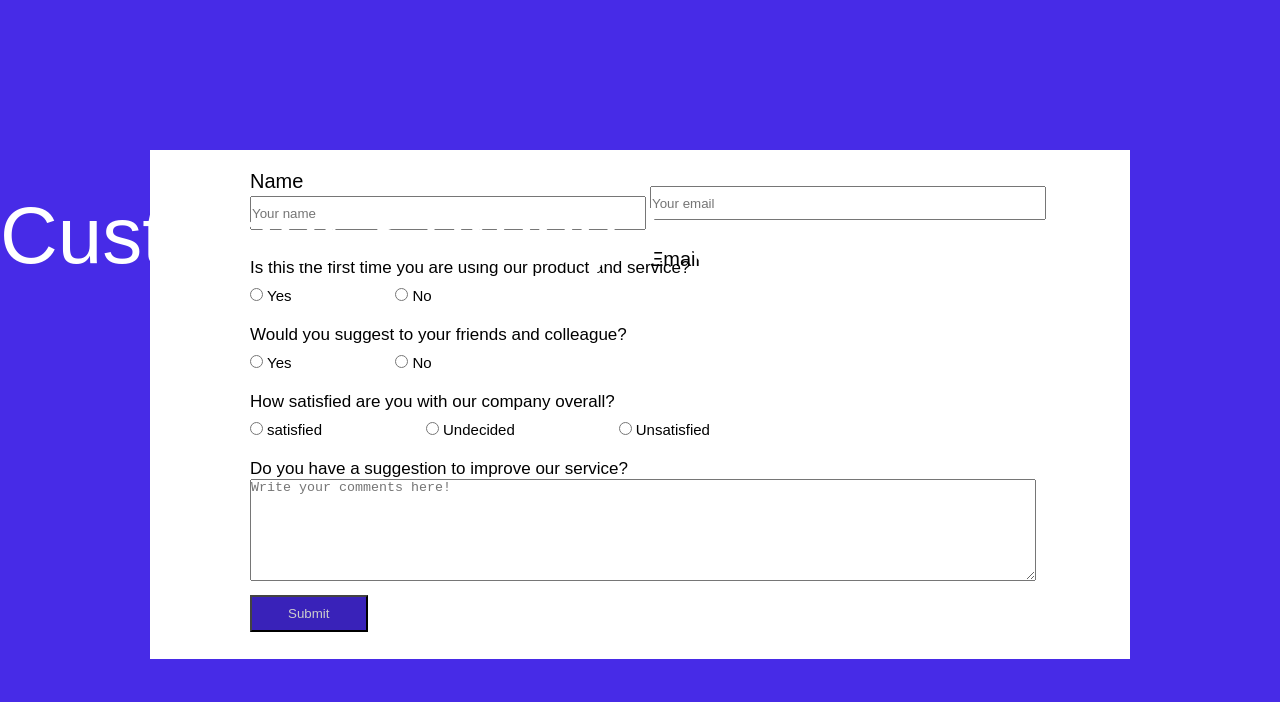
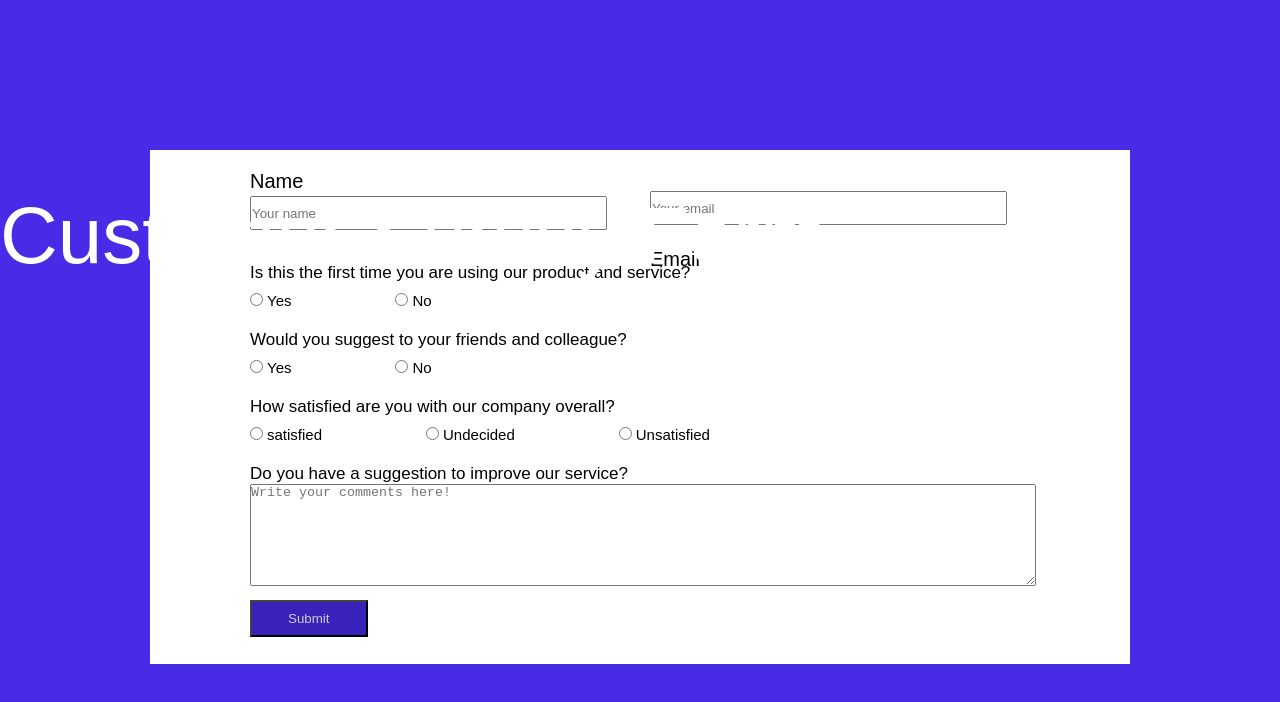
Before and after one commit to obinyan/survey-form, a plain HTML site: page index.html in a window 1280 px wide. Drawn offline with Linux system fonts and the light colour scheme.

Commit message:
d-update-20

```diff
--- a/index.css
+++ b/index.css
@@ -89,7 +89,7 @@ textarea{
         font-size: 80px;
 
         position: absolute;
-        top: 50;
+        top: 10;
     }
 
     form{
@@ -100,7 +100,7 @@ textarea{
         display: flex;
         flex-direction: row;
         gap: 5px;
-        width: 40%;
+        width: 36%;
         margin-left: 100px;
     }
 
@@ -110,12 +110,12 @@ textarea{
 
      #email{
         margin-left: 500px;
-        margin-top: -85px;
+        margin-top: -80px;
     }
 
      #email-label{
         margin-left: 500px;
-        margin-top: -60px;
+        margin-top: -80px;
      }
 
     p{
```
